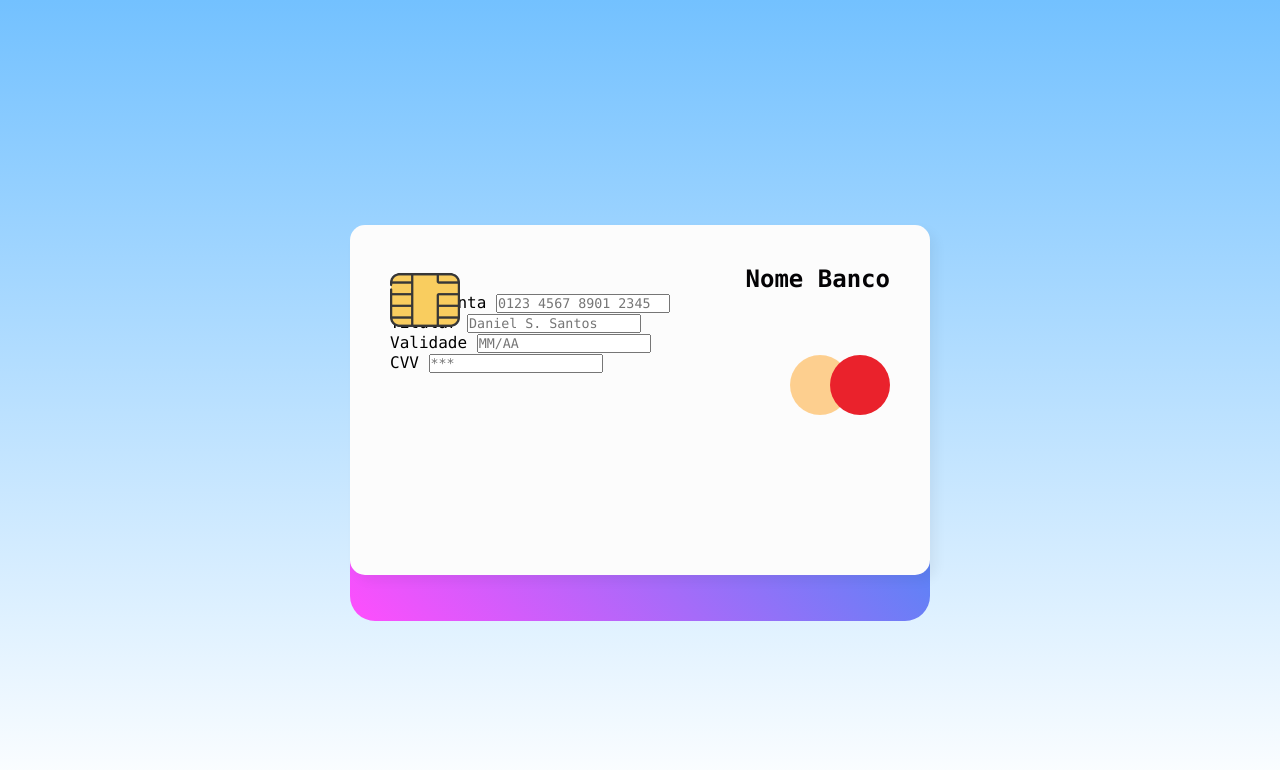
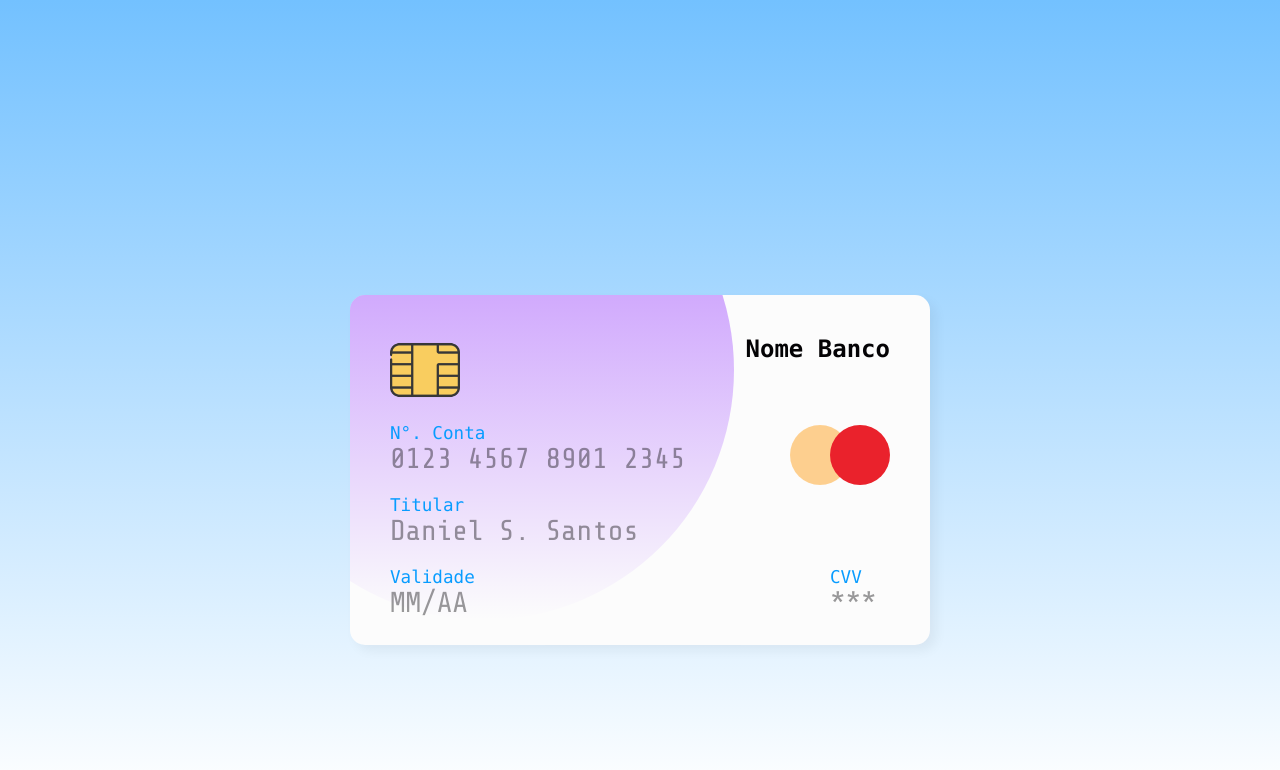
Before and after one commit to devdanielsilva/Formulario-de-Checkout-para-Pagamentos, a plain HTML site: page index.html in a window 1280 px wide. Drawn offline with nearby package versions, Linux system fonts and the light colour scheme.

Commit message:
Finished

```diff
--- a/style/style.css
+++ b/style/style.css
@@ -27,9 +27,15 @@ body {
   position: absolute;
   top: -60px;
   width: 580px;
-  height: 290px;
+  height: 300px;
   background: linear-gradient(225deg, #2196f3, #ff4efd);
   border-radius: 25px;
+  transition: 0.5s;
+}
+
+.payment:hover .bg {
+  width: calc(580px + 20px);
+  height: 320px;
 }
 
 .payment .card {
@@ -40,6 +46,29 @@ body {
   border-radius: 15px;
   padding: 40px;
   box-shadow: 6px 6px 12px rgba(0, 0, 0, 0.05);
+  overflow: hidden;
+  transform: translateY(70px);
+  transition: 0.5s;
+  z-index: 1;
+}
+
+.payment .card::before {
+  content: "";
+  position: absolute;
+  top: -50%;
+  left: -20%;
+  width: 500px;
+  height: 500px;
+  background: linear-gradient(to bottom, rgba(120, 1, 255, 0.5), transparent);
+  border-radius: 50%;
+}
+
+.payment .card .contentCard {
+  position: relative;
+}
+
+.payment:hover .card {
+  transform: translateY(0);
 }
 
 .payment .card .chip {
@@ -64,3 +93,60 @@ body {
   width: 100%;
   outline: none;
 }
+
+form {
+  margin-top: 60px;
+}
+
+.inputbox {
+  display: flex;
+  flex-direction: column;
+  margin-bottom: 20px;
+}
+
+.inputbox span {
+  font-size: 1.1rem;
+  color: #089cff;
+}
+
+.inputbox input {
+  border: none;
+  outline: none;
+  background: transparent;
+  font-size: 1.8rem;
+  color: #040305;
+  font-family: "Share Tech Mono";
+}
+
+.inputbox input::placeholder {
+  color: #040305;
+  opacity: 0.4;
+}
+
+.group {
+  width: 100%;
+  display: flex;
+  justify-content: space-between;
+  align-items: center;
+}
+
+.group .inputbox:last-child {
+  max-width: 60px;
+}
+
+.btn {
+  position: absolute;
+  top: 198px;
+  white-space: nowrap;
+  padding: 10px;
+  border-radius: 5px;
+  border: none;
+  background: #fff;
+  color: #040305;
+  font-size: 1rem;
+  font-weight: 600;
+  letter-spacing: 0.8px;
+  text-transform: uppercase;
+  cursor: pointer;
+  box-shadow: 3px 3px 6px rgba(0, 0, 0, 0.1);
+}
```
Also changed, not shown: index.html (+1 -1 lines).
